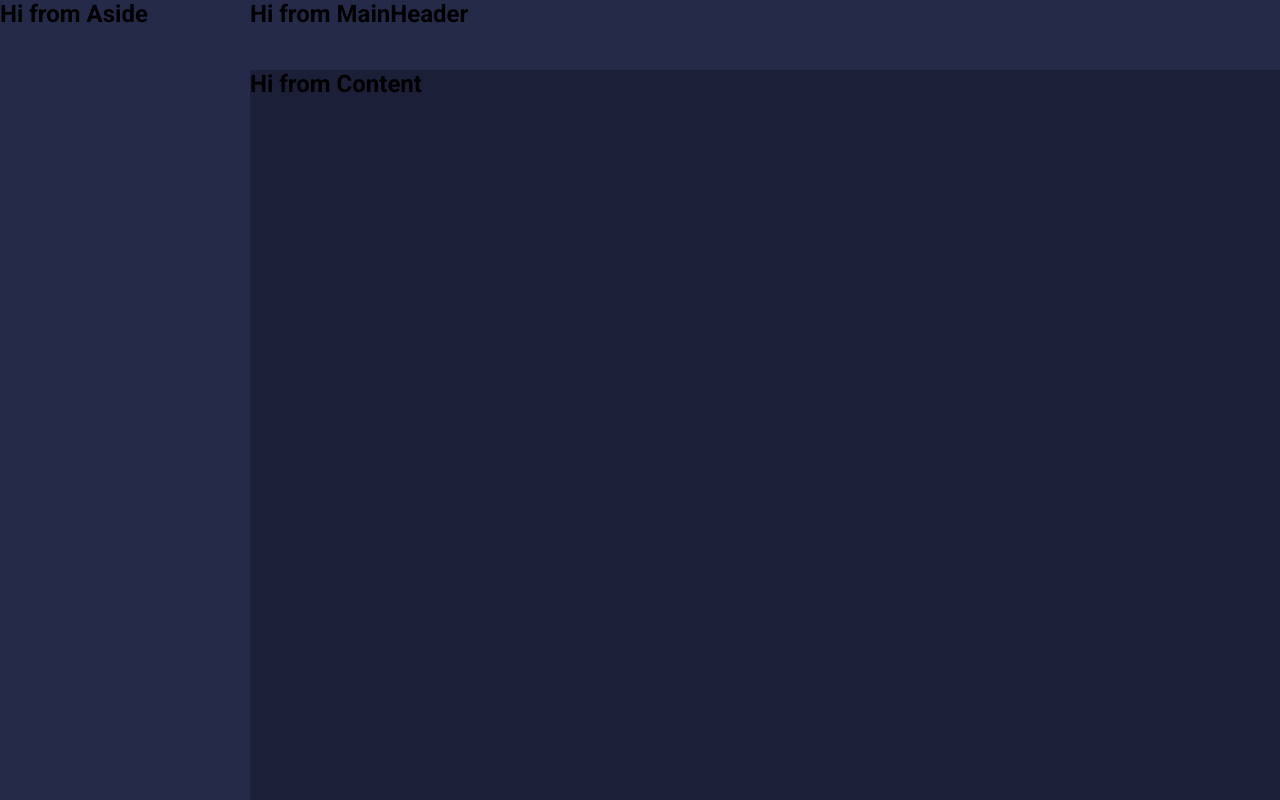
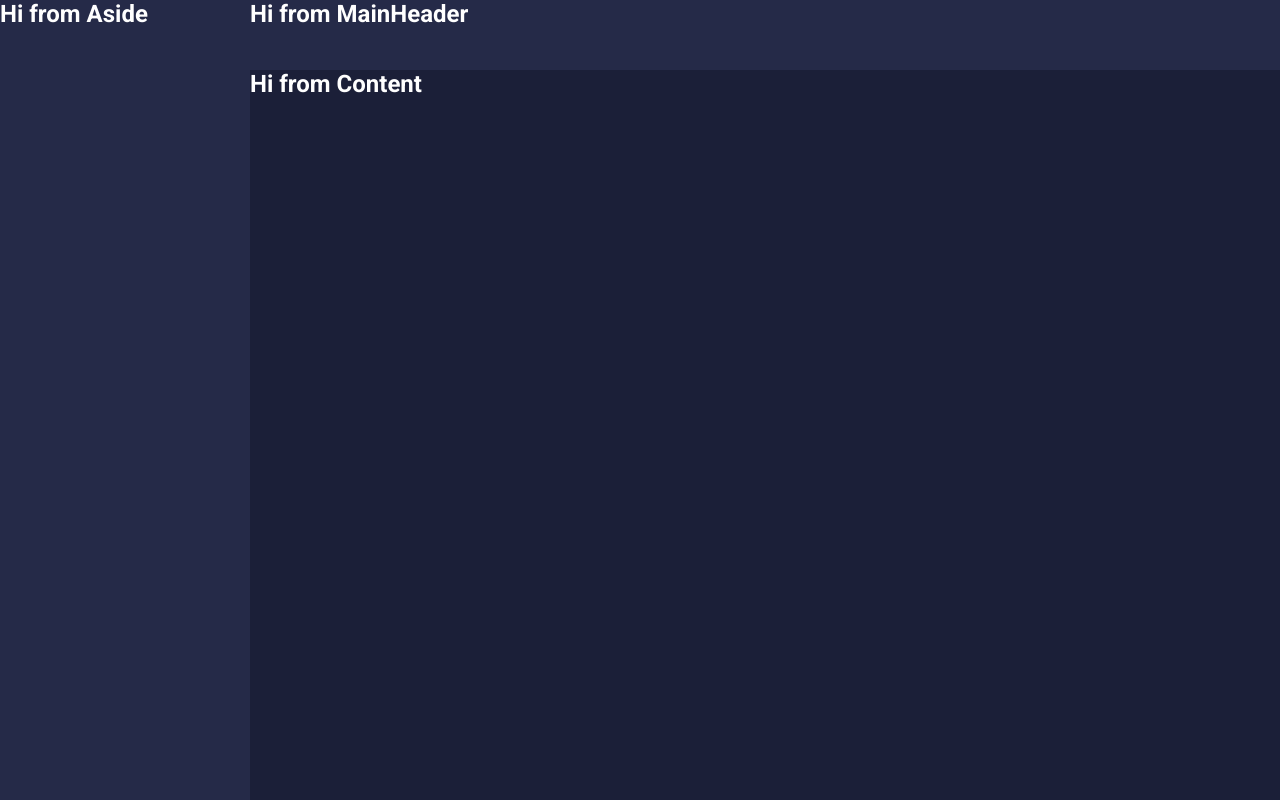
Before and after one commit to Wtheodoro/my-wallet, a React (Create React App) app: page / in a window 1280 px wide. Built offline with nearby package versions, Linux system fonts and the light colour scheme.

Commit message:
global style types

```diff
--- a/src/App.tsx
+++ b/src/App.tsx
@@ -1,13 +1,15 @@
 import React from 'react';
 import Layout from './components/Layout';
 import GlobalStyles from './styles/GlobalStyles'
+import { ThemeProvider } from 'styled-components'
+import dark from './styles/themes/dark'
 
 function App() {
   return (
-    <>
+    <ThemeProvider theme={dark}>
       <GlobalStyles/>
       <Layout />
-    </>
+    </ThemeProvider>
   );
 }
 
--- a/src/components/Aside/styles.ts
+++ b/src/components/Aside/styles.ts
@@ -3,5 +3,6 @@
 export const Container = styled.div`
     grid-area: Aside;
 
-    background-color: #252A48;
+    background-color: ${props => props.theme.colors.secondary};
+    color: ${props => props.theme.colors.font}
 `;
--- a/src/components/Content/styles.ts
+++ b/src/components/Content/styles.ts
@@ -3,5 +3,6 @@
 export const Container = styled.div`
     grid-area: Content;
 
-    background-color: #1B1F38;
+    background-color: ${props => props.theme.colors.primary};
+    color: ${props => props.theme.colors.font}
 `;
--- a/src/components/MainHeader/styles.ts
+++ b/src/components/MainHeader/styles.ts
@@ -3,6 +3,7 @@
 export const Container = styled.div`
     grid-area: MainHeader;
 
-    background-color: #252A48;
+    background-color: ${props => props.theme.colors.secondary};
+    color: ${props => props.theme.colors.font}
 
 `;
--- /dev/null
+++ b/src/styles/themes/dark.ts
@@ -0,0 +1,19 @@
+export default {
+    title: 'dark',
+
+    colors: {
+        primary: '#1B1F38',
+        secondary: '#252A48',
+        tertiary: '#313862',
+
+        font: '#FFF',
+
+        white: '#FFF',
+        black: '#000',
+        gray: '#BFBFBF',
+
+        success: '#4E41F0',
+        info: '#F7931B',
+        warning: '#E44C4E',
+    },
+}
```
Also changed, not shown: src/styles/styled.d.ts (added, +23 -0 lines), src/styles/themes/light.ts (added, +19 -0 lines).
